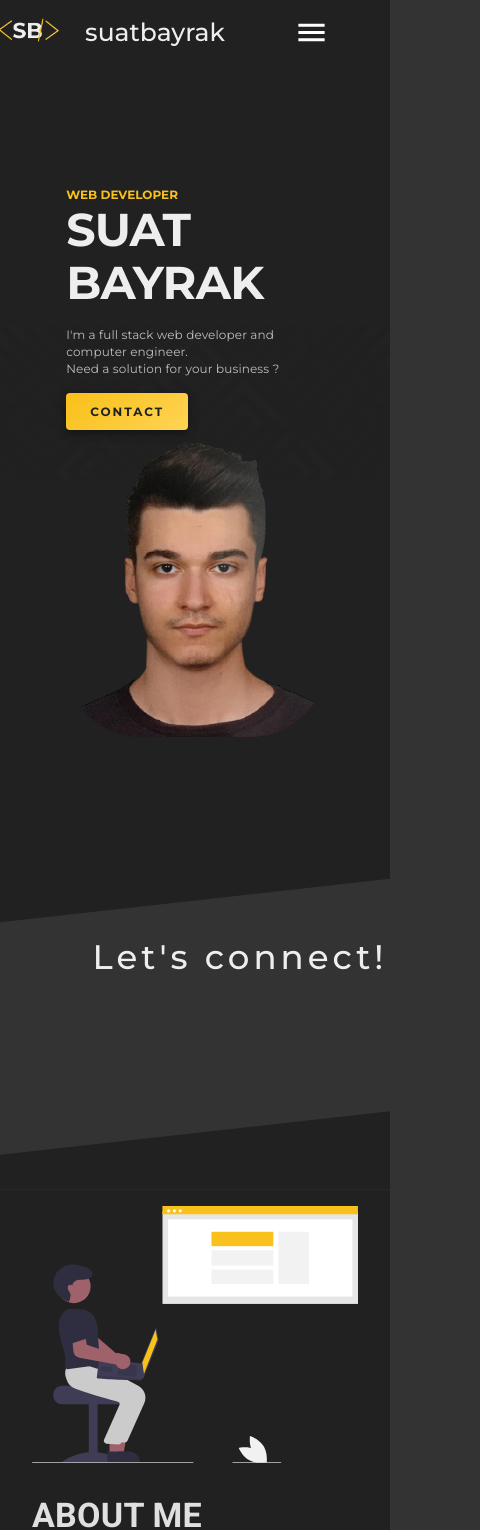
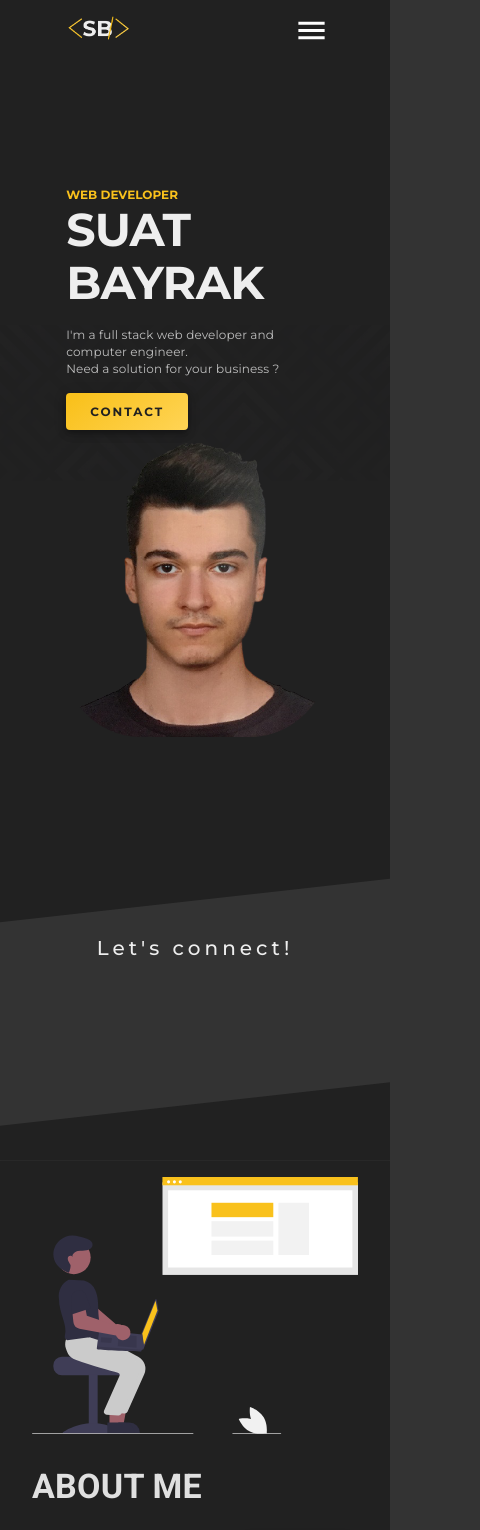
Before and after one commit to sbayrak/suatbayrak-nextjs-materialui, a Next.js app: page / in a window 390 px wide. Shown: the top 1530 px of the page, 480 px wide, since content can reach past the window. Built offline with nearby package versions, Linux system fonts and the light colour scheme.

Commit message:
working on responsiveness 2

```diff
--- a/components/Navbar.js
+++ b/components/Navbar.js
@@ -55,6 +55,7 @@ const useStyles = makeStyles((theme) => ({
     fontFamily: 'Montserrat',
     [theme.breakpoints.down('sm')]: {
       fontSize: '25px',
+      display: 'none',
     },
   },
   Typo2: {
--- a/components/sections/SocialMedia.js
+++ b/components/sections/SocialMedia.js
@@ -20,6 +20,9 @@ const useStyles = makeStyles((theme) => ({
     fontWeight: theme.typography.fontWeightMedium,
     marginBottom: theme.spacing(5),
     letterSpacing: 4,
+    [theme.breakpoints.down('xs')]: {
+      fontSize: 20,
+    },
   },
   socialUl: {
     listStyle: 'none',
@@ -31,6 +34,10 @@ const useStyles = makeStyles((theme) => ({
   socialLi: {
     marginLeft: theme.spacing(8),
     marginRight: theme.spacing(8),
+    [theme.breakpoints.down('xs')]: {
+      marginLeft: theme.spacing(3.5),
+      marginRight: theme.spacing(3.5),
+    },
   },
   socialLink: {
     color: '#f9c11c',
@@ -41,6 +48,9 @@ const useStyles = makeStyles((theme) => ({
     transition: '0.5s ease',
     '&:hover': {
       color: '#ffd455',
+    },
+    [theme.breakpoints.down('xs')]: {
+      fontSize: theme.spacing(4),
     },
   },
   waveImg: {
```
